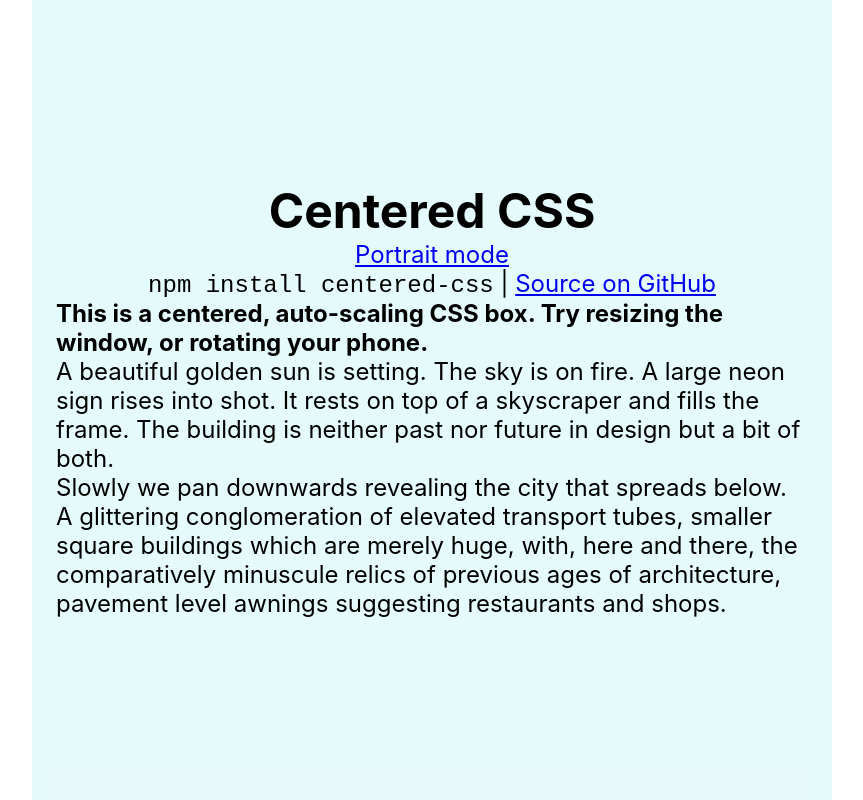
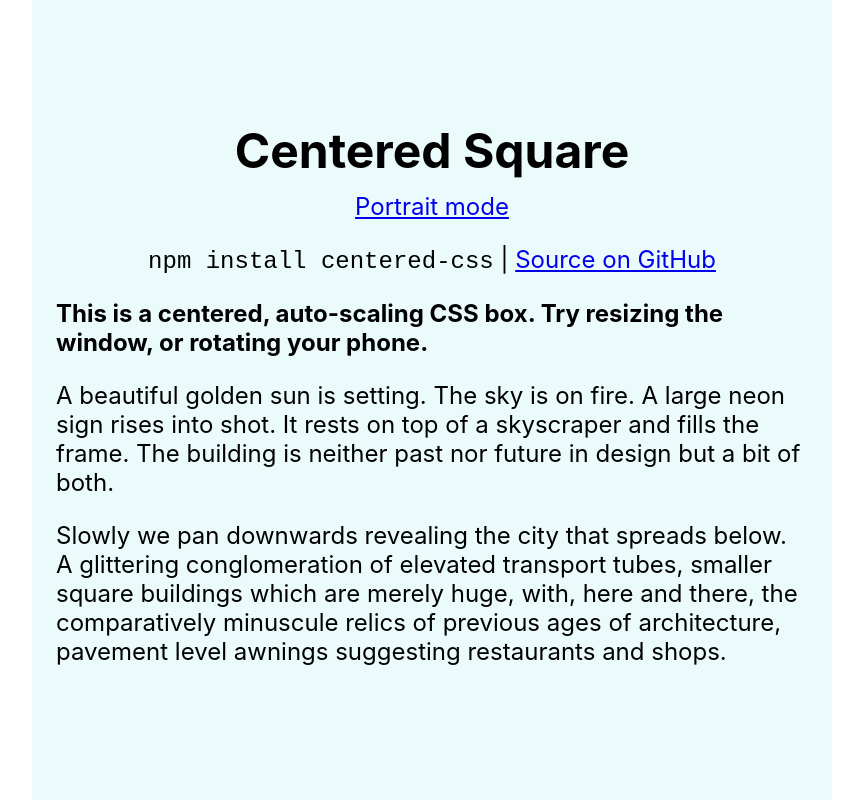
Before and after one commit to tomsoderlund/centered-css, a website: page index.html in a window 1280 px wide. Shown: the whole page, without its empty margins (208-1071 px from the left). Drawn offline with Linux system fonts and the light colour scheme.

Commit message:
.centered-container instead of body

```diff
--- a/centered.css
+++ b/centered.css
@@ -2,13 +2,7 @@
 
 /* ----- Reset ----- */
 
-* {
-  box-sizing: border-box;
-  margin: 0;
-  padding: 0;
-}
-
-body {
+.centered-container {
   position: absolute;
 
   left: 0;
@@ -19,8 +13,6 @@
   display: flex;
   justify-content: center;
   align-items: center;
-
-  font-family: -apple-system, BlinkMacSystemFont, 'Segoe UI', 'Roboto', 'Oxygen', 'Ubuntu', 'Cantarell', 'Fira Sans', 'Droid Sans', 'Helvetica Neue', sans-serif;
 }
 
 .centered {
@@ -48,7 +40,7 @@
   height: 33.333em;
 }
 
-.centered-debug {
-  background-color: rgba(0, 200, 200, 0.10);
+.centered.debug {
+  background-color: rgba(0, 200, 200, 0.08);
   overflow: hidden;
 }
--- a/index.html
+++ b/index.html
@@ -1,20 +1,34 @@
 <!DOCTYPE html>
 <html lang="en">
 <head>
-  <title>Centered CSS</title>
+  <title>Centered Square</title>
   <meta name="description" content="centered-css"/>
   <meta charSet="utf-8"/>
   <meta name="viewport" content="width=device-width, initial-scale=1.0, maximum-scale=1.0, user-scalable=no"/>
-  <meta property="og:title" content="Centered CSS"/>
+  <meta property="og:title" content="Centered Square"/>
   <meta property="og:description" content="centered-css"/>
   <meta property="og:locale" content="en_US"/>
   <link rel="stylesheet" href="./centered.css"/>
 </head>
 
-<body>
+<body class="centered-container">
 
-  <main class="centered centered-debug">
-    <h1>Centered CSS</h1>
+  <style>
+    * {
+      box-sizing: border-box;
+      margin: 0;
+      padding: 0;
+    }
+    body {
+      font-family: -apple-system, BlinkMacSystemFont, 'Segoe UI', 'Roboto', 'Oxygen', 'Ubuntu', 'Cantarell', 'Fira Sans', 'Droid Sans', 'Helvetica Neue', sans-serif;
+    }
+    p {
+      margin: 0.5em 0;
+    }
+  </style>
+
+  <main class="centered debug">
+    <h1>Centered Square</h1>
 
     <p><a href="portrait.html">Portrait mode</a></p>
 
--- a/package.json
+++ b/package.json
@@ -1,7 +1,7 @@
 {
   "name": "centered-css",
   "description": "A centered, auto-scaling CSS box",
-  "version": "1.2.2",
+  "version": "1.3.0",
   "author": "Tom Söderlund <tom@tomsoderlund.com>",
   "main": "centered.css",
   "license": "MIT",
```
Also changed, not shown: portrait.html (+18 -4 lines), dist/centered.min.css.
